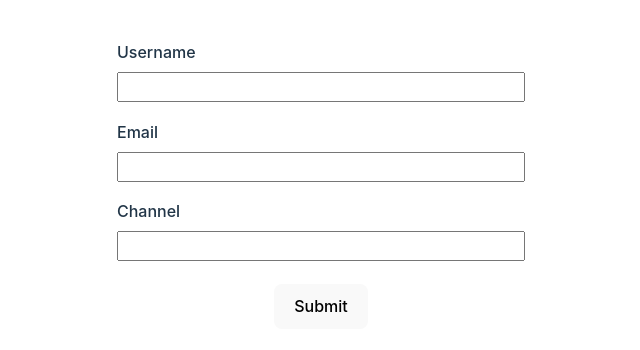
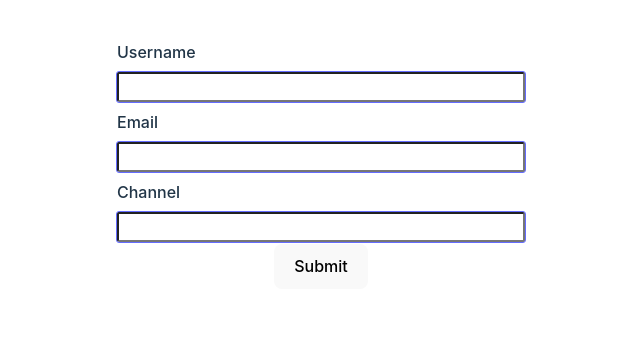
Before and after one commit to ogedengbewisdom/reactHookForm, a React (Vite) app in the folder rhf_demo/: page / in a window 1280 px wide. Shown: the top 350 px of the page, without its empty margins (319-959 px from the left). Built offline with nearby package versions, Linux system fonts and the light colour scheme.

Commit message:
styling error <P>

```diff
--- a/rhf_demo/src/App.css
+++ b/rhf_demo/src/App.css
@@ -29,10 +29,22 @@ input {
 
 input {
   min-width: 400px;
-  margin-bottom: .6rem;
-
+  outline: 1px solid #646cff;
+  border-radius: 2px;
 }
 button {
   align-self: center;
-  margin-top: 0.8rem;
+  margin-top: 0.1rem;
 }
+
+.form-control {
+  margin-bottom: 0;
+  font-weight: 500;
+  text-align: left;
+}
+
+.error {
+  color: red;
+  font-size: 1rem;
+  margin-top: 0.3rem;
+}
```
